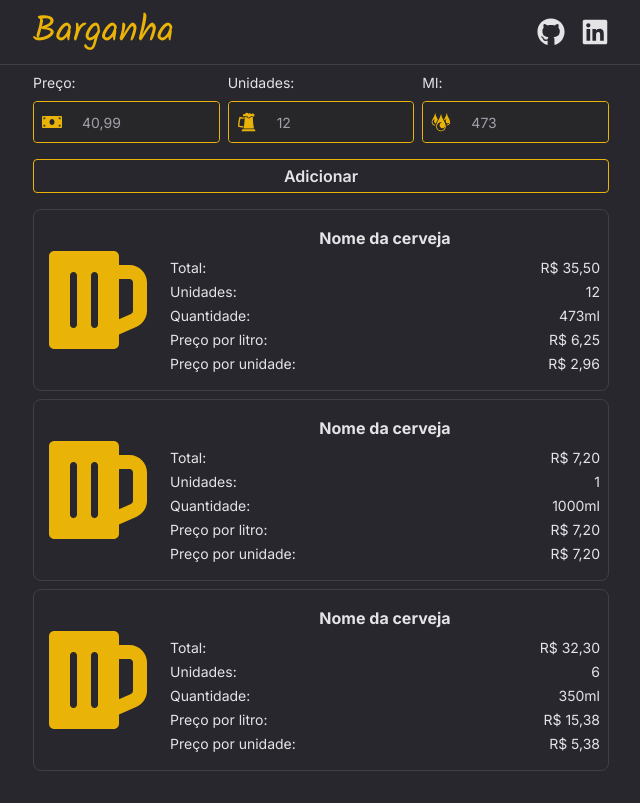
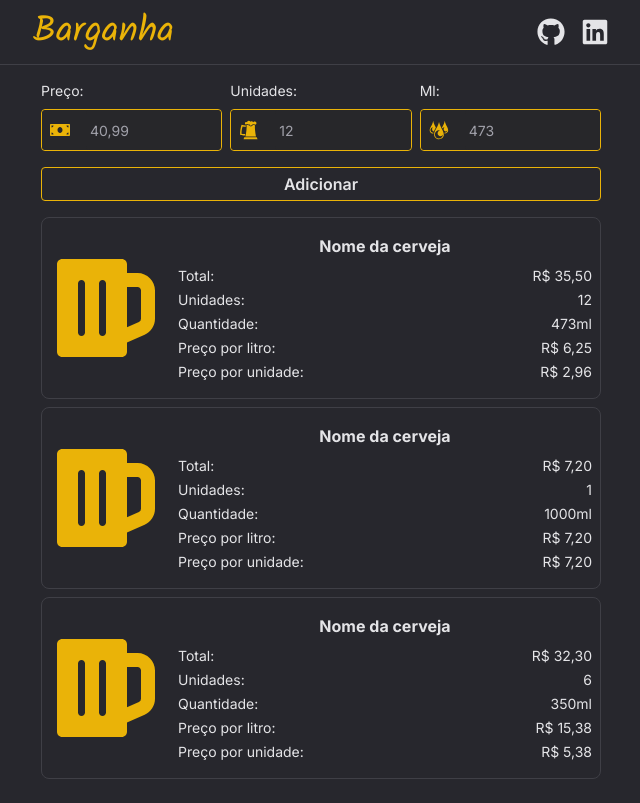
Before and after one commit to EricksonSiqueira/barganha, a Next.js app: page / in a window 1280 px wide. Shown: the whole page, without its empty margins (319-959 px from the left). Built offline with nearby package versions, Linux system fonts and the light colour scheme.

Commit message:
style: add padding and margin

```diff
--- a/src/styles/home.module.css
+++ b/src/styles/home.module.css
@@ -1,3 +1,3 @@
 .homeMain {
-  @apply max-w-xl mx-auto;
+  @apply max-w-xl mx-auto p-2 mb-4;
 }
```
